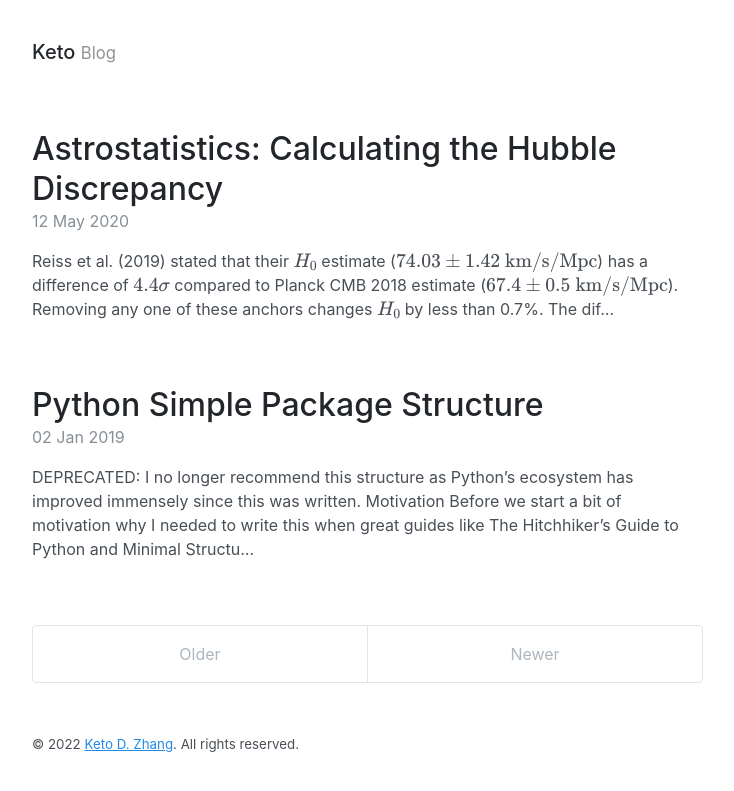
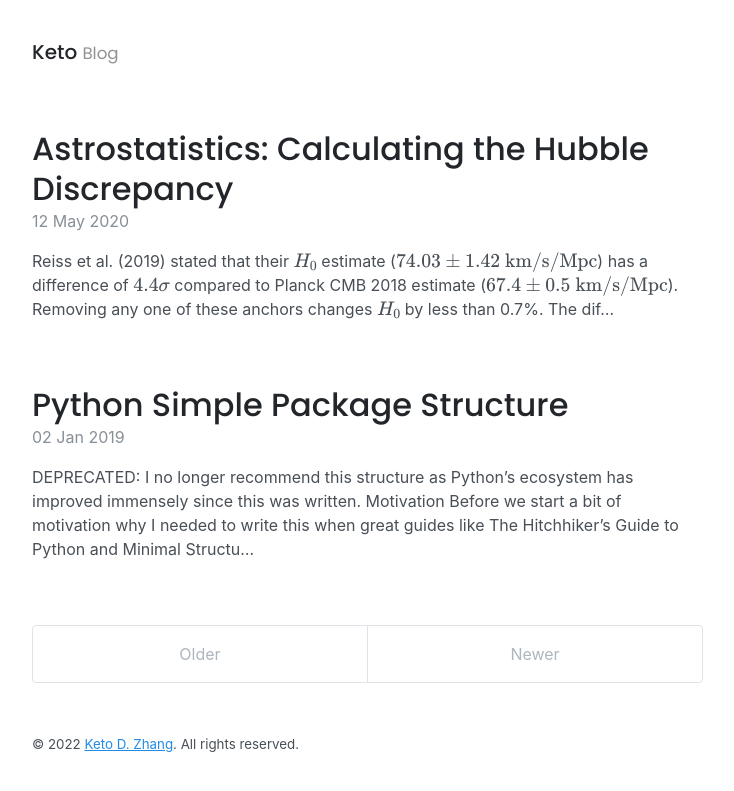
Before and after one commit to ketozhang/blog, a Jekyll site: the page built from index.html, in a window 1280 px wide. Shown: the top 791 px of the page, without its empty margins (272-1006 px from the left). Built offline with Jekyll 4.4.1, drawn with Linux system fonts in a browser that asks for light colours; the list of posts is cut into pages by our own code.

Commit message:
Changed main font to system and heading font to Poppins

```diff
--- a/_sass/_type.scss
+++ b/_sass/_type.scss
@@ -10,6 +10,7 @@
 h6 {
   margin-bottom: .5rem;
   line-height: 1.25;
+  font-family: var(--heading-font);
   font-weight: var(--heading-font-weight);
   color: var(--heading-color);
 }
--- a/_sass/_variables.scss
+++ b/_sass/_variables.scss
@@ -36,10 +36,10 @@
   --link-color: var(--blue);
   --link-hover-color: #1c7ed6;
 
+  --heading-font: "Poppins", var(--body-font);
   --heading-color: var(--gray-900);
   --heading-font-weight: 500;
   --body-line-height: 1.5;
-  --heading-font: "Poppins", var(--body-font);
 
   --border-color: var(--gray-300);
   --border-radius: .25rem;
```
Also changed, not shown: 1 other file.
